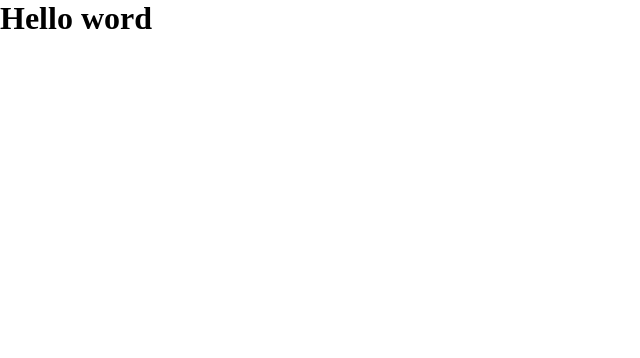
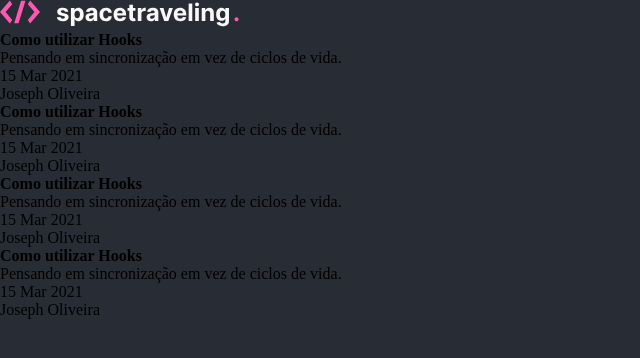
Before and after one commit to matheustark/BlogNext, a Next.js app: page / in a window 1280 px wide. Shown: the top 358 px of the page, without its empty margins (0-640 px from the left). Built offline with nearby package versions, Linux system fonts and the light colour scheme.

Commit message:
make initial structure

```diff
--- a/src/pages/index.tsx
+++ b/src/pages/index.tsx
@@ -25,7 +25,51 @@ interface HomeProps {
 }
 
 export default function Home() {
-  return <h1>Hello word</h1>
+  return (
+    <>
+      <header>
+        <img src="/images/logo.svg" alt="logo"/>
+      </header>
+
+      <main>
+      <a>
+        <strong>Como utilizar Hooks</strong>
+        <p>Pensando em sincronização em vez de ciclos de vida.</p>
+        <div>
+          <time>15 Mar 2021</time>
+          <p>Joseph Oliveira</p>
+        </div>
+        </a>
+
+        <a>
+        <strong>Como utilizar Hooks</strong>
+        <p>Pensando em sincronização em vez de ciclos de vida.</p>
+        <div>
+          <time>15 Mar 2021</time>
+          <p>Joseph Oliveira</p>
+        </div>
+        </a>
+
+        <a>
+        <strong>Como utilizar Hooks</strong>
+        <p>Pensando em sincronização em vez de ciclos de vida.</p>
+        <div>
+          <time>15 Mar 2021</time>
+          <p>Joseph Oliveira</p>
+        </div>
+        </a>
+
+        <a>
+        <strong>Como utilizar Hooks</strong>
+        <p>Pensando em sincronização em vez de ciclos de vida.</p>
+        <div>
+          <time>15 Mar 2021</time>
+          <p>Joseph Oliveira</p>
+        </div>
+        </a>
+      </main>
+    </>
+  )
 }
 
 // export const getStaticProps = async () => {
--- a/src/styles/globals.scss
+++ b/src/styles/globals.scss
@@ -5,3 +5,7 @@
 }
 
 // TODO
+
+body {
+  background: #282C34;
+}
```
Also changed, not shown: public/images/logo.svg (added).
